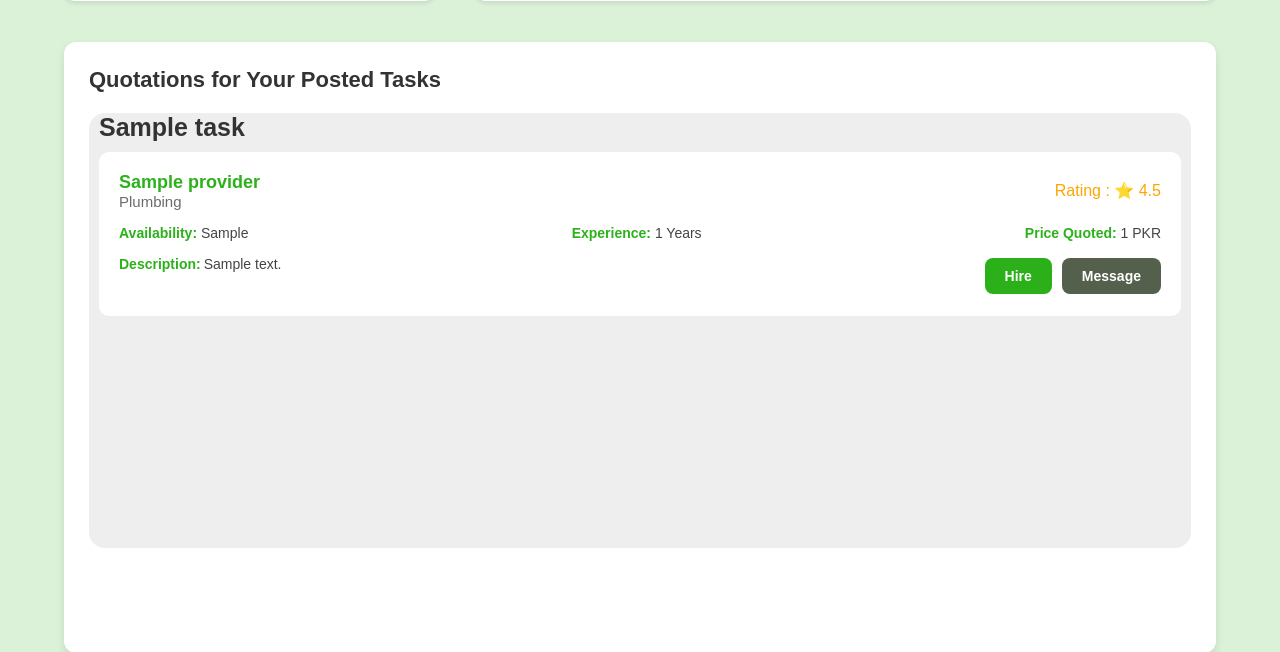
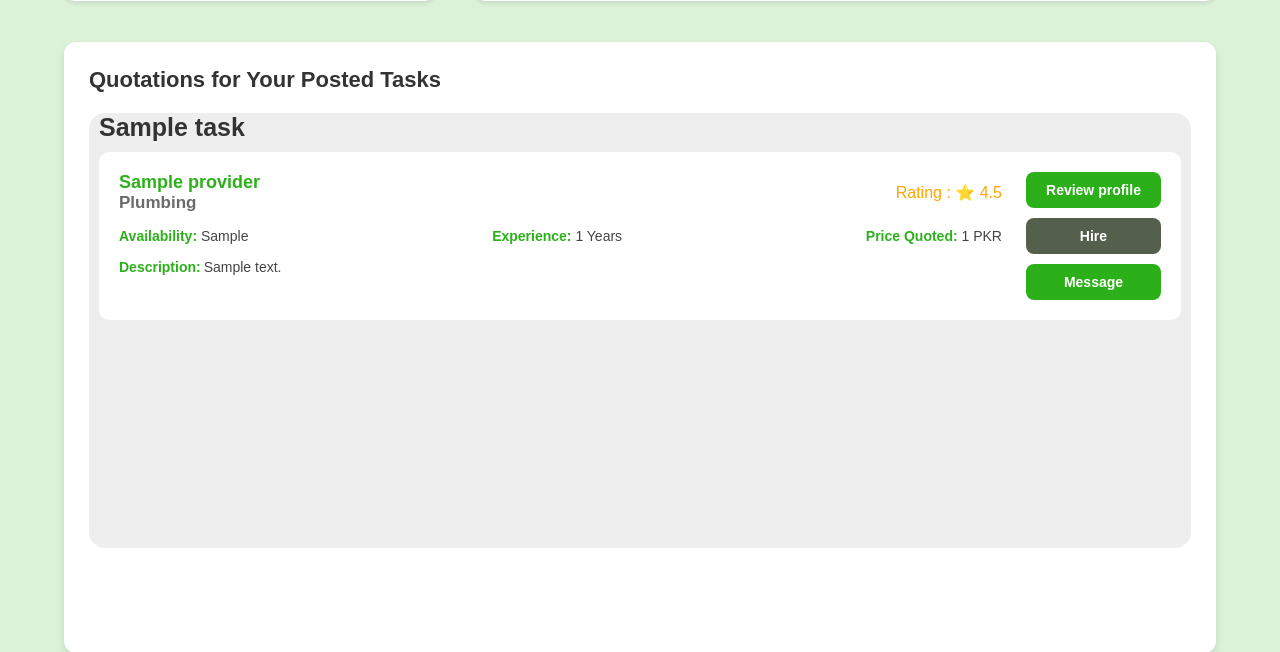
Before and after one commit to ZaynAnwar/Taskker, a PHP site: the page made by Client profile/cprofile.php in a window 1280 px wide. Shown: the part 654-1306 px from the top of the page. Run offline with PHP 8.4, Linux system fonts and the light colour scheme; the visitor is signed in with stand-in values (Sample User, id 1); tables that the repository leaves empty hold one stand-in row (values such as "Sample post"); grey boxes marked "Sample" are stand-in pictures; some libraries are stand-ins or nearby versions.

Commit message:
Added review profile button on quotation tiles in client profile

```diff
--- a/Client profile/cprofile.css
+++ b/Client profile/cprofile.css
@@ -348,7 +348,7 @@ body::-webkit-scrollbar {
   font-weight: bold;
 }
 
-/* Improved Styles for Quotation Section   */
+/* Quotation Section   */
 .quotation-section {
   margin-top: 40px;
   padding: 25px;
@@ -400,11 +400,24 @@ body::-webkit-scrollbar {
   /* box-shadow: 4px 4px 50px rgba(0, 0, 0, 0.1), -4px -4px 50px rgba(0, 0, 0, 0.1); */
   border-radius: 10px;
   transition: transform 0.2s ease;
+  display: flex;
+  flex-direction: row;
+  gap: 3vh;
 }
 
 .quotation-container:hover {
   transform: translateY(-5px);
   box-shadow: 0 6px 12px rgba(0, 0, 0, 0.08);
+}
+
+.quotation-inner{
+  width: 85%;
+}
+
+.quotation-actions{
+  width: 13%;
+  display: flex;
+  flex-direction: column;
 }
 
 .quotation-header {
@@ -426,7 +439,8 @@ body::-webkit-scrollbar {
 }
 
 .provider-service {
-  font-size: 15px;
+  font-size: 17px;
+  font-weight: 900;
   color: #6b6b6b;
 }
 
@@ -464,7 +478,6 @@ body::-webkit-scrollbar {
   flex-direction: row;
   align-items: baseline;
   justify-content: center;
-  margin-right: 10px;
 }
 .description p {
   margin-left: 3px;
@@ -492,7 +505,8 @@ body::-webkit-scrollbar {
 
 .hire-btn,
 .message-btn {
-  padding: 10px 20px;
+  width: 100%;
+  padding: 10px 5px;
   border-radius: 8px;
   border: none;
   font-size: 14px;
@@ -503,6 +517,10 @@ body::-webkit-scrollbar {
 
 .hire-btn {
   background-color: #14a800e5;
+  color: white;
+}
+.hire-btn a {
+  text-decoration: none;
   color: white;
 }
 
--- a/Client profile/cprofile.php
+++ b/Client profile/cprofile.php
@@ -333,6 +333,7 @@
                   if(mysqli_num_rows($run) > 0){
                     while($data = mysqli_fetch_array($run)){?>
                       <div class="quotation-container">
+                        <div class="quotation-inner">
                           <div class="quotation-header">
                           <div class="provider-info">
                             <span class="provider-name"><?php echo $data['name'] ?></span>
@@ -360,16 +361,20 @@
                               <?php echo $row['task_description'] ?>
                             </p>
                           </div>
+                          </div>
+                        </div>
+
                         <div class="quotation-actions">
-                            <button class="btn hire-btn">Hire</button>
+                          <button class="btn hire-btn"><a href="">Review profile</a></button>
+                          <button class="btn message-btn">Hire</button>
                           <form action="../Chat system/chat.php" method="post">
                             <input type="hidden" name="provider_id" value="<?php echo $data['pid']?>">
                             <input type="hidden" name="task_id" value="<?php echo $row['task_id']?>">
                             <input type="hidden" name="task_title" value="<?php echo $row['task_title']?>">
-                              <input type="submit" name="OPEN_CHAT_C2P" class="btn message-btn" value="Message">
+                            <input type="submit" name="OPEN_CHAT_C2P" class="btn hire-btn" value="Message">
                           </form>
                         </div>
-                        </div>
+
                       </div>
                     <?php }
                 ?>
```
Lines whose indentation alone changed are shown as unchanged.
